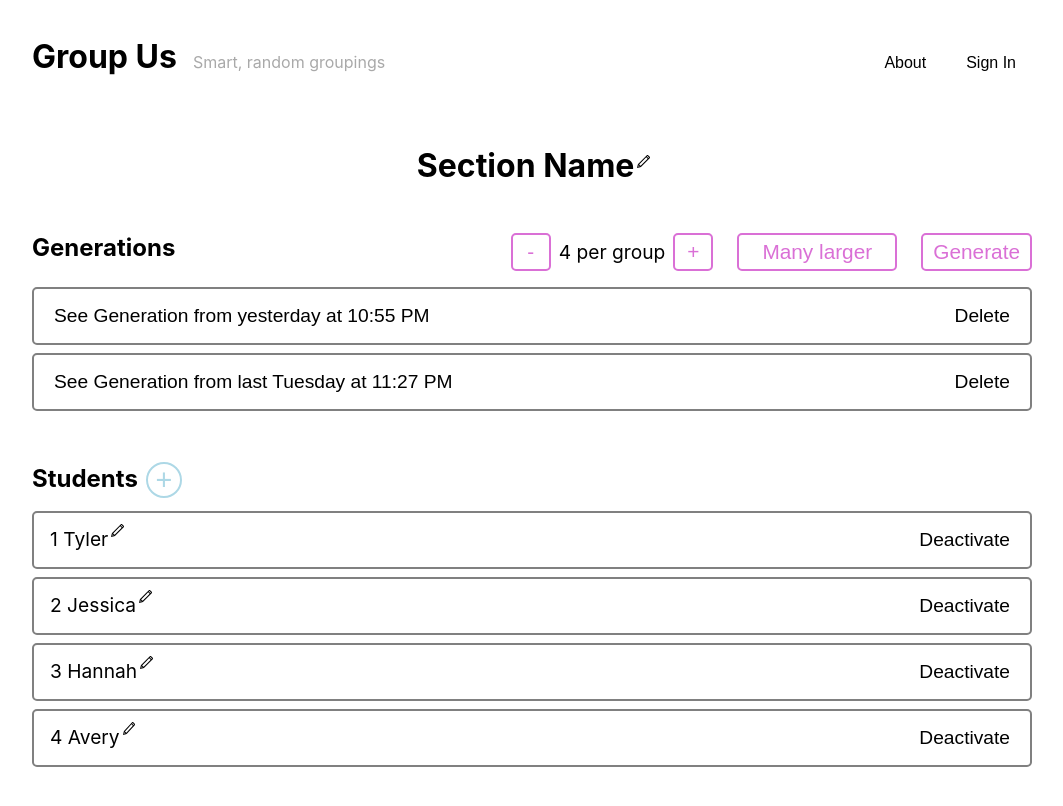
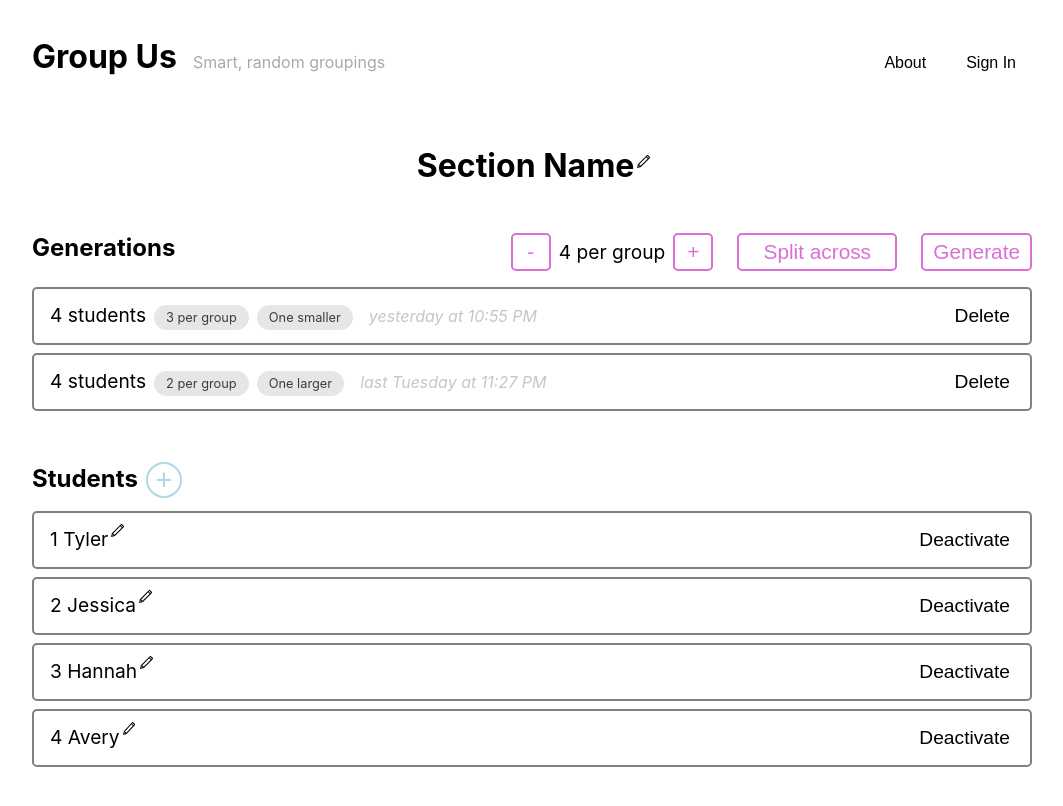
Before and after one commit to TylerAuer/groups, a React (Create React App) app: page / in a window 1280 px wide. Shown: the top 806 px of the page, without its empty margins (108-1171 px from the left). Built offline with nearby package versions, Linux system fonts and the light colour scheme.

Commit message:
add pills and data to generations list

```diff
--- a/src/components/GenerationList.js
+++ b/src/components/GenerationList.js
@@ -1,39 +1,77 @@
-import React from 'react';
-import { generationState, activeGenerationId } from '../recoil/generation';
+/** @jsx jsx */
+import { css, jsx } from '@emotion/core';
+import { colors } from '../constants/styles';
+import {
+  generationState,
+  activeGenerationId,
+  EXTRAS_OPTIONS,
+} from '../recoil/generation';
 import { useRecoilState, useSetRecoilState } from 'recoil';
 import { formatRelative } from 'date-fns';
 import Bar from './Bar';
+import Pill from './Pill';
 import GenerationControls from './GenerationControls';
 import TextOnlyBtn from './buttons/TextOnlyBtn';
 
 const GenerationList = () => {
   const [generations, setGenerations] = useRecoilState(generationState);
-  const setActiveGenerationId = useSetRecoilState(activeGenerationId);
+  const [active, setActive] = useRecoilState(activeGenerationId);
+
+  const barContainerCss = css`
+    cursor: pointer;
+
+    & > div:hover {
+      border-color: ${colors.tertiary};
+    }
+  `;
+
+  const dateCss = css`
+    color: ${colors.mediumgrey};
+    font-style: italic;
+    font-size: 1rem;
+    margin-left: 1rem;
+  `;
 
   return (
     <section id="list-of-groupings">
-      <h2 style={{ display: 'flex', justifyContent: 'space-between' }}>
+      <h2
+        style={{
+          display: 'flex',
+          flexWrap: 'wrap',
+          justifyContent: 'space-between',
+        }}
+      >
         Generations <GenerationControls />
       </h2>
 
-      {generations.map((g) => {
+      {generations.map((g, index) => {
         const date = formatRelative(
           new Date(g.date_created * 1000),
           new Date()
         );
 
+        const borderColor = g.id === active ? colors.tertiary : 'inherit';
+
         return (
+          <div
+            css={barContainerCss}
+            onClick={() => setActive(g.id)}
+            style={{
+              borderColor: borderColor,
+            }}
+          >
             <Bar key={g.id}>
               <div>
-              <TextOnlyBtn
-                onClick={() => setActiveGenerationId(g.id)}
-                text={`See Generation from ${date}`}
-              />
+                {`${g.students} students`}
+                <Pill color="grey" text={`${g.group_size} per group`} />
+                <Pill color="grey" text={EXTRAS_OPTIONS[g.extras].name} />
+                <span css={dateCss}>{date}</span>
               </div>
               <div>
                 <TextOnlyBtn onClick={null} text="Delete" />
               </div>
             </Bar>
+          </div>
         );
       })}
     </section>
--- /dev/null
+++ b/src/components/Pill.js
@@ -0,0 +1,27 @@
+/** @jsx jsx */
+import { css, jsx } from '@emotion/core';
+import { colors } from '../constants/styles';
+
+const Pill = ({ text, color }) => {
+  const pillCss = css`
+    display: inline-block;
+    padding: 5px 12px;
+    font-size: 0.8rem;
+    border-radius: 15px;
+    margin-left: 0.5rem;
+  `;
+
+  let colorCss;
+  switch (color) {
+    case 'grey':
+    default:
+      colorCss = css`
+        color: ${colors.darkgrey};
+        background-color: ${colors.lightgrey};
+      `;
+  }
+
+  return <div css={[pillCss, colorCss]}>{text}</div>;
+};
+
+export default Pill;
--- a/src/constants/styles.js
+++ b/src/constants/styles.js
@@ -2,4 +2,7 @@ export const colors = {
   primary: 'deeppink',
   secondary: 'lightblue',
   tertiary: 'orchid',
+  lightgrey: '#e6e6e6',
+  mediumgrey: '#c6c6c6',
+  darkgrey: '#3d3d3d',
 };
--- a/src/recoil/generation.js
+++ b/src/recoil/generation.js
@@ -1,16 +1,16 @@
 import { atom, selector } from 'recoil';
 
 export const EXTRAS_OPTIONS = {
-  ONE_LARGE: {
+  ONE_LARGER: {
     name: 'One larger',
-    desc: 'One larger group with all the extras',
+    desc: 'Extras are all added to the same group',
   },
-  MANY_LARGER: {
-    name: 'Many larger',
-    desc: 'Many groups may be 1 student larger',
+  SPLIT_ACROSS: {
+    name: 'Split across',
+    desc: 'Extras are split across groups',
   },
-  EXTRA_GROUP: {
-    name: 'Extra group',
+  ONE_SMALLER: {
+    name: 'One smaller',
     desc: 'Extras form their own smaller group',
   },
 };
@@ -21,7 +21,8 @@ const testStub = [
     active: true,
     date_created: 1602888920,
     group_size: 3,
-    handle_unevenness: 'one small',
+    students: 4,
+    extras: 'ONE_SMALLER',
     groups: [[0, 1, 2], [3]],
   },
   {
@@ -29,7 +30,8 @@ const testStub = [
     active: true,
     date_created: 1602631659,
     group_size: 2,
-    handle_unevenness: 'many large',
+    students: 4,
+    extras: 'ONE_LARGER',
     groups: [
       [0, 2],
       [1, 3],
@@ -55,7 +57,7 @@ export const groupSizeSetting = atom({
 
 export const extrasSetting = atom({
   key: 'extrasSetting',
-  default: EXTRAS_OPTIONS.MANY_LARGER,
+  default: EXTRAS_OPTIONS.SPLIT_ACROSS,
 });
 
 // SELECTORS
```
Lines whose indentation alone changed are shown as unchanged.
